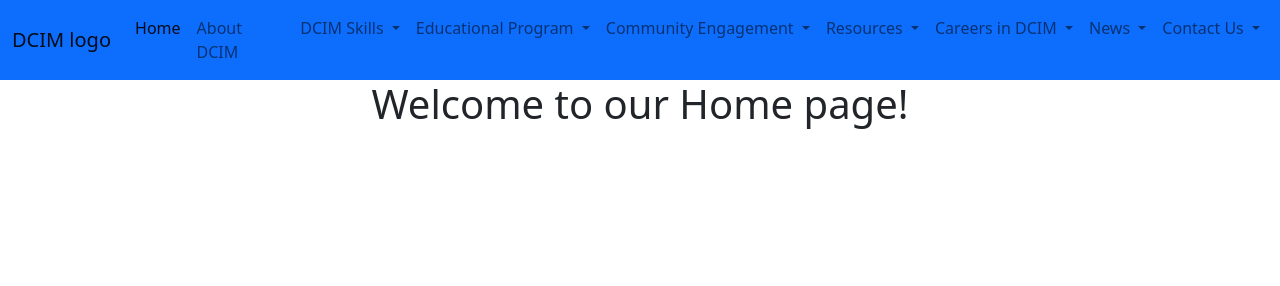
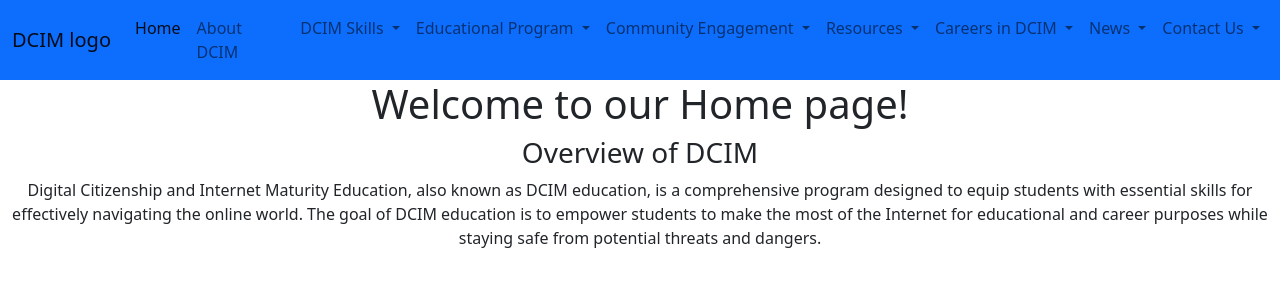
Before and after one commit to yuvrajthakur1/DCIM, a plain HTML site: page index.html in a window 1280 px wide. Drawn offline with nearby package versions, Linux system fonts and the light colour scheme; a web font is replaced by a local one.

Commit message:
paragraph

```diff
--- a/index.html
+++ b/index.html
@@ -145,6 +145,16 @@
   </div>
 
 
+  <div class="container-fluid">
+    <div class="row">
+      <div class="col text-center">
+       <p class="h3">Overview of DCIM</p>
+       <p>Digital Citizenship and Internet Maturity Education, also known as DCIM education, is a comprehensive program designed to equip students with essential skills for effectively navigating the online world. The goal of DCIM education is to empower students to make the most of the Internet for educational and career purposes while staying safe from potential threats and dangers.</p>
+      </div>
+    </div>
+  </div>
+
+
 <!--     Bootstrap js cdn -->
 
 
```
